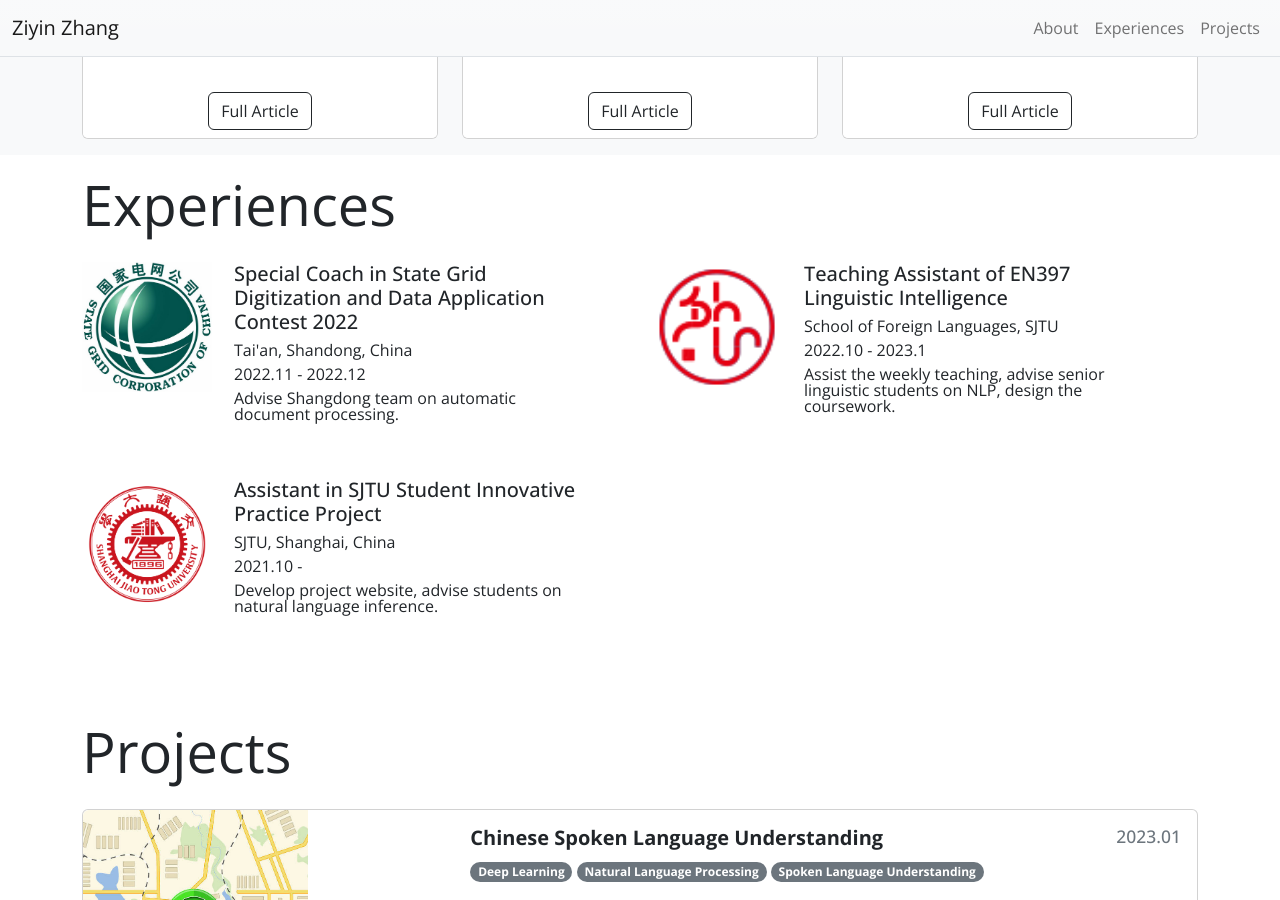
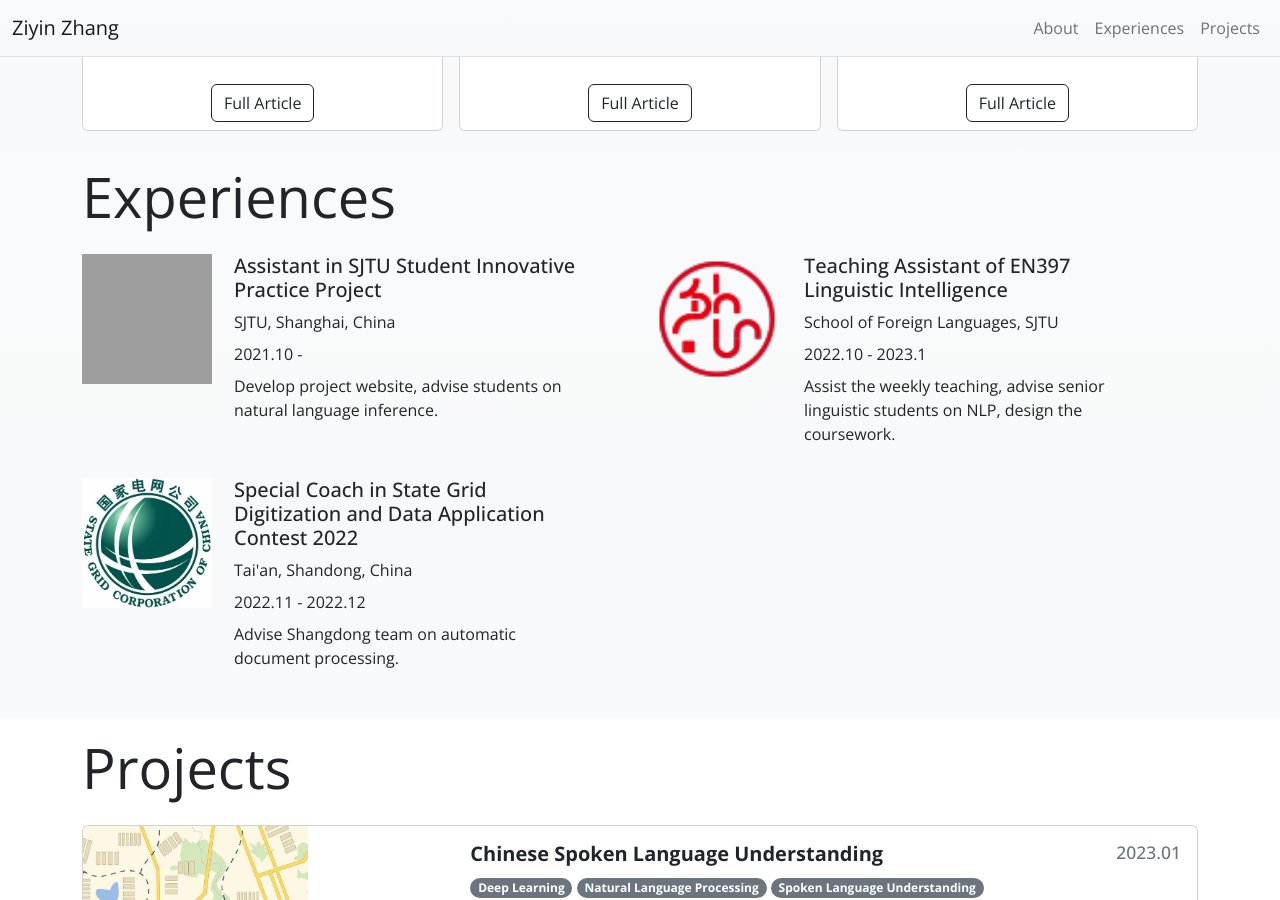
Before and after one commit to Geralt-Targaryen/Geralt-Targaryen.github.io, a Jekyll site: the page built from index.html, in a window 1280 px wide and 900 px high, scrolled down 2021 px. Built offline with Jekyll 4.4.1, drawn with Linux system fonts in a browser that asks for light colours; grey boxes are pictures that could not be loaded.

Commit message:
change experience style

```diff
--- a/_includes/experience.html
+++ b/_includes/experience.html
@@ -1,4 +1,4 @@
-<div style="background-color: var(--tf-page-bg-color)" class="bg-gradient py-3" id="experiences">
+<div style="background-color: var(--tf-papers-bg-color)" class="bg-gradient py-3" id="experiences">
   <div class="container">
     <div class="row mb-3">
       <div class="col-md-6">
@@ -7,61 +7,23 @@
     </div>
 
     <div class="row">
-      <div class="col-sm">
-        <ul class="no-bullets">
-          <li>
+      {% for experience in site.data.experiences %}
+      <div class="col-md-6 col-lg-6">
         <div class="row">
           <div class="col-sm-2">
-                <img width="130" height="130" src="../images/logo_grid.jpg" class="d-block mx-auto">
+            <img width="130" height="130" src="{{ experience.image }}" class="d-block mx-auto">
           </div>
           <div class="col-lg-8 align-self-center" style="margin-left: 10%;">
-                <h5>Special Coach in State Grid Digitization and Data Application Contest 2022</h5>
-                <p class="small_height">Tai'an, Shandong, China</p>
-                <p class="small_height">2022.11 - 2022.12</p>
-                <p class="small_height">Advise Shangdong team on automatic document processing.</p>
-                <!--add an empty line-->
+            <h5>{{ experience.summary }}</h5>
+            <p class="small_height">{{ experience.location }}</p>
+            <p class="small_height">{{ experience.time }}</p>
+            <p class="small_height">{{ experience.description }}</p>
             <br>
           </div>
         </div>
-          </li>
-          <p><br></p>
-          <li>
-            <div class="row">
-              <div class="col-sm-2">
-                <img width="130" height="130" src="../images/logo_sjtu.png" class="d-block mx-auto">
       </div>
-              <div class="col-lg-8 align-self-center" style="margin-left: 10%;">
-                <h5>Assistant in SJTU Student Innovative Practice Project</h5>
-                <p class="small_height">SJTU, Shanghai, China</p>
-                <p class="small_height">2021.10 - </p>
-                <p class="small_height">Develop project website, advise students on natural language inference.</p>
-                <!--add an empty line-->
+      {% endfor %}
+    </div>
+
   </div>
 </div>
-          </li>
-        </ul>
-      </div>
-      <div class="col-sm">
-        <ul class="no-bullets">
-          <li>
-            <div class="row">
-              <div class="col-sm-2">
-                <img width="130" height="130" src="../images/logo_sfl.png" class="d-block mx-auto">
-              </div>
-              <div class="col-lg-8 align-self-center" style="margin-left: 10%;">
-                <h5>Teaching Assistant of EN397 Linguistic Intelligence</h5>
-                <p class="small_height">School of Foreign Languages, SJTU</p>
-                <p class="small_height">2022.10 - 2023.1</p>
-                <p class="small_height">Assist the weekly teaching, advise senior linguistic students on NLP, design the coursework.</p>
-                <!--add an empty line-->
-                <br>
-              </div>
-            </div>
-          </li>
-          <p><br></p>
-        </ul>
-      </div>
-    </div>
-    <p><br><br></p>
-  </div>
-</div>
--- a/_includes/papers/papers.html
+++ b/_includes/papers/papers.html
@@ -6,7 +6,7 @@
       </div>
     </div>
 
-    <div class="row g-4">
+    <div class="row g-3">
       {% assign paper_pages = site.pages | where: "type", "paper" | sort: "date" | reverse %}
       {% for page in paper_pages %}
         {% unless page.draft %}
```
Also changed, not shown: _data/experiences.json (added, +28 -0 lines). Lines whose indentation alone changed are shown as unchanged.
